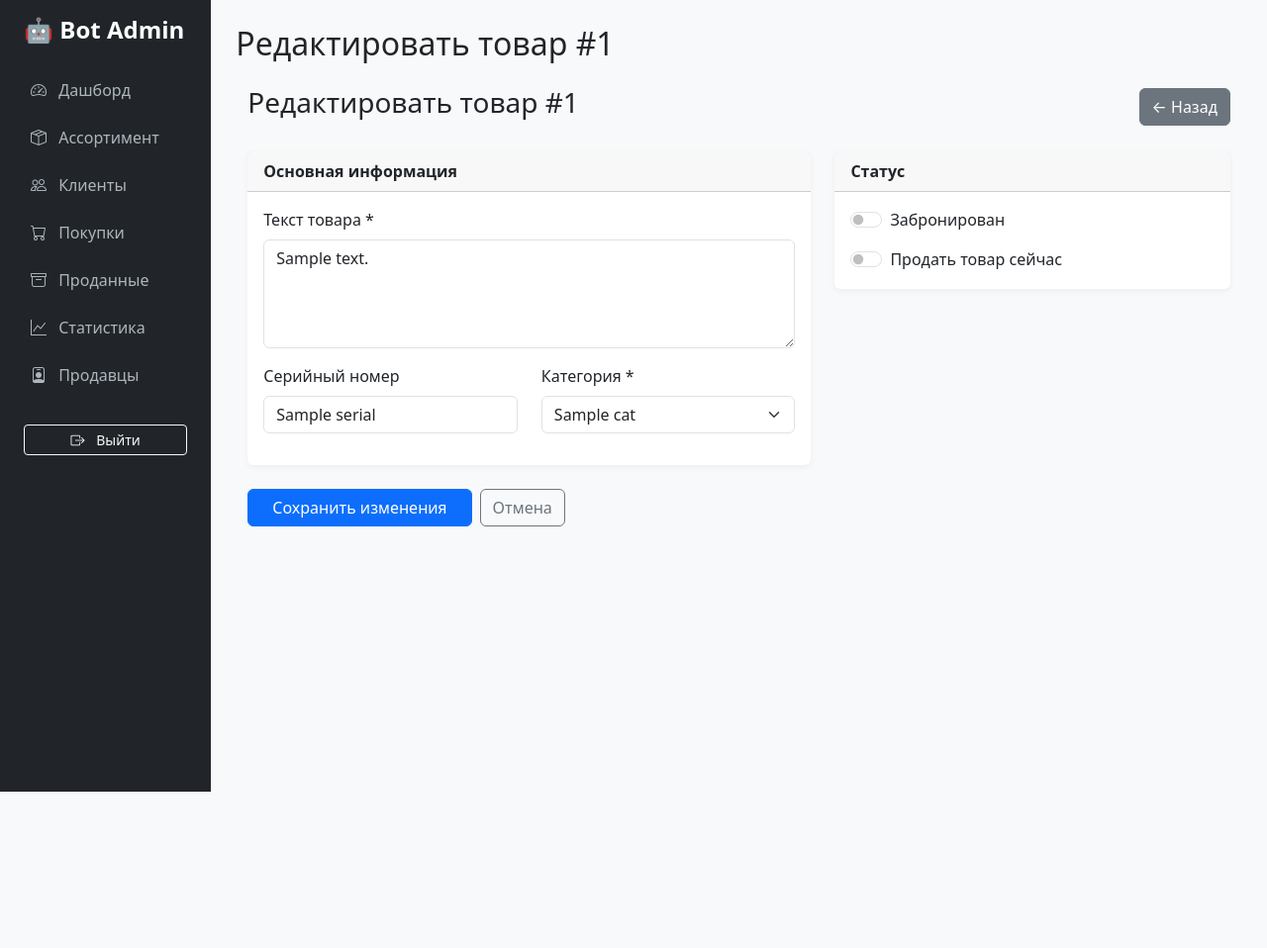
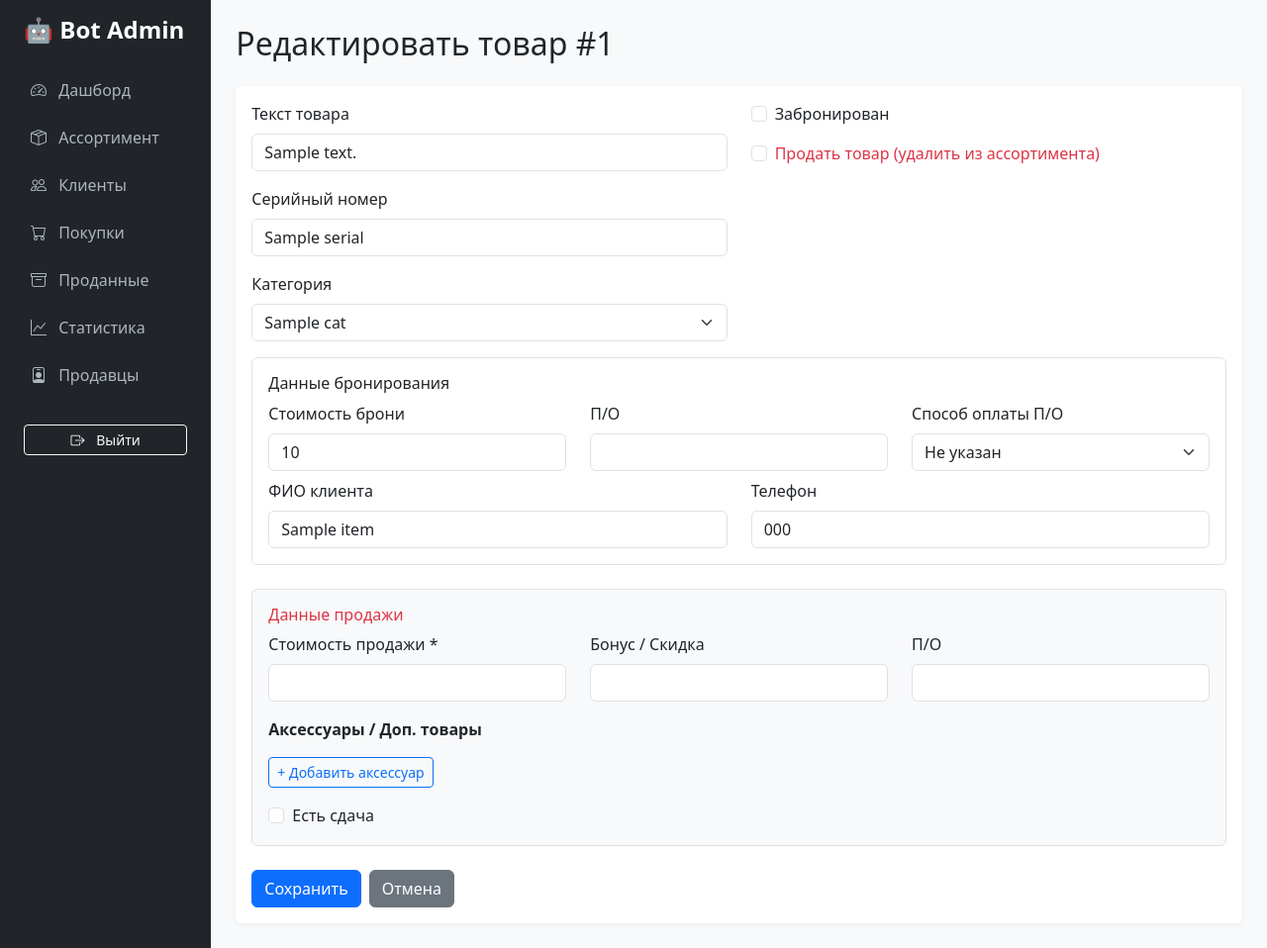
Before and after one commit to NextApple-Bot/telegram-bot-refactoring-27, a Python web app: template web_admin/templates/assortment_edit_item.html in a window 1280 px wide. Shown: the whole page at 99% size. Before the commit the page ends 800 px from the top, so only its background shows below. Run offline with Jinja, Linux system fonts and the light colour scheme; the template is opened without the code that fills it: most values are stand-ins (such as "Sample title", 1, 10 or a date in 2020).

Commit message:
Update assortment_edit_item.html

```diff
--- a/web_admin/templates/assortment_edit_item.html
+++ b/web_admin/templates/assortment_edit_item.html
@@ -1,35 +1,27 @@
 {% extends "base.html" %}
 
+{% block title %}Редактировать товар #{{ item.id }}{% endblock %}
 {% block page_title %}Редактировать товар #{{ item.id }}{% endblock %}
 
 {% block content %}
-<div class="container">
-    <div class="d-flex justify-content-between align-items-center mb-4">
-        <h3>Редактировать товар #{{ item.id }}</h3>
-        <a href="/admin/assortment" class="btn btn-secondary">← Назад</a>
-    </div>
-
+<div class="card">
+    <div class="card-body">
         <form method="post" action="/admin/assortment/edit/{{ item.id }}">
             <div class="row">
                 <!-- Основная информация -->
-            <div class="col-lg-7">
-                <div class="card mb-4">
-                    <div class="card-header">
-                        <strong>Основная информация</strong>
-                    </div>
-                    <div class="card-body">
+                <div class="col-md-6">
                     <div class="mb-3">
-                            <label class="form-label">Текст товара *</label>
-                            <textarea name="text" class="form-control" rows="4" required>{{ item.text }}</textarea>
+                        <label class="form-label">Текст товара</label>
+                        <input type="text" name="text" class="form-control" value="{{ item.text }}" required>
                     </div>
 
-                        <div class="row">
-                            <div class="col-md-6 mb-3">
+                    <div class="mb-3">
                         <label class="form-label">Серийный номер</label>
                         <input type="text" name="serial" class="form-control" value="{{ item.serial or '' }}">
                     </div>
-                            <div class="col-md-6 mb-3">
-                                <label class="form-label">Категория *</label>
+
+                    <div class="mb-3">
+                        <label class="form-label">Категория</label>
                         <select name="category_id" class="form-select" required>
                             {% for cat in categories %}
                             <option value="{{ cat.id }}" {% if cat.id == item.category_id %}selected{% endif %}>
@@ -39,49 +31,42 @@
                         </select>
                     </div>
                 </div>
-                    </div>
-                </div>
-            </div>
 
                 <!-- Статус -->
-            <div class="col-lg-5">
-                <div class="card mb-4">
-                    <div class="card-header">
-                        <strong>Статус</strong>
-                    </div>
-                    <div class="card-body">
-                        <div class="form-check form-switch mb-3">
+                <div class="col-md-6">
+                    <div class="mb-3">
+                        <div class="form-check">
                             <input class="form-check-input" type="checkbox" name="is_booked" id="is_booked"
                                    {% if item.is_booked %}checked{% endif %}>
                             <label class="form-check-label" for="is_booked">Забронирован</label>
                         </div>
+                    </div>
 
-                        <div class="form-check form-switch">
+                    <div class="mb-3">
+                        <div class="form-check">
                             <input class="form-check-input" type="checkbox" name="is_sold" id="is_sold">
-                            <label class="form-check-label" for="is_sold">Продать товар сейчас</label>
-                        </div>
+                            <label class="form-check-label text-danger" for="is_sold">Продать товар (удалить из ассортимента)</label>
                         </div>
                     </div>
                 </div>
             </div>
 
             <!-- Блок бронирования -->
-        <div class="card mb-4" id="bookingBlock" style="display: {% if item.is_booked %}block{% else %}none{% endif %};">
-            <div class="card-header bg-warning text-dark">
-                <strong>Данные бронирования</strong>
+            <div id="booking_section" class="border p-3 mb-4 rounded">
+                <h6>Данные бронирования</h6>
+                <div class="row">
+                    <div class="col-md-4">
+                        <label class="form-label">Стоимость брони</label>
+                        <input type="number" step="0.01" name="booking_price" class="form-control"
+                               value="{{ item.booking_price or '' }}">
                     </div>
-            <div class="card-body">
-                <div class="row">
-                    <div class="col-md-4 mb-3">
-                        <label class="form-label">Стоимость *</label>
-                        <input type="number" step="0.01" name="booking_price" class="form-control" value="{{ item.booking_price or '' }}">
+                    <div class="col-md-4">
+                        <label class="form-label">П/О</label>
+                        <input type="number" step="0.01" name="booking_prepayment" class="form-control"
+                               value="{{ item.booking_prepayment or '' }}">
                     </div>
-                    <div class="col-md-4 mb-3">
-                        <label class="form-label">Предоплата</label>
-                        <input type="number" step="0.01" name="booking_prepayment" class="form-control" value="{{ item.booking_prepayment or '' }}">
-                    </div>
-                    <div class="col-md-4 mb-3">
-                        <label class="form-label">Способ оплаты</label>
+                    <div class="col-md-4">
+                        <label class="form-label">Способ оплаты П/О</label>
                         <select name="booking_payment_type" class="form-select">
                             <option value="">Не указан</option>
                             <option value="cash" {% if item.booking_payment_type == 'cash' %}selected{% endif %}>Наличные</option>
@@ -92,75 +77,111 @@
                     </div>
                 </div>
 
-                <div class="row">
-                    <div class="col-md-6 mb-3">
-                        <label class="form-label">ФИО</label>
-                        <input type="text" name="booking_full_name" class="form-control" value="{{ item.booking_full_name or '' }}">
+                <div class="row mt-2">
+                    <div class="col-md-6">
+                        <label class="form-label">ФИО клиента</label>
+                        <input type="text" name="booking_full_name" class="form-control"
+                               value="{{ item.booking_full_name or '' }}">
                     </div>
-                    <div class="col-md-6 mb-3">
+                    <div class="col-md-6">
                         <label class="form-label">Телефон</label>
-                        <input type="text" name="booking_phone" class="form-control" value="{{ item.booking_phone or '' }}">
-                    </div>
+                        <input type="text" name="booking_phone" class="form-control"
+                               value="{{ item.booking_phone or '' }}">
                     </div>
                 </div>
             </div>
 
             <!-- Блок продажи -->
-        <div class="card mb-4" id="saleBlock" style="display: none;">
-            <div class="card-header bg-success text-white">
-                <strong>Продажа товара</strong>
-            </div>
-            <div class="card-body">
+            <div id="sale_section" class="border p-3 mb-4 rounded bg-light">
+                <h6 class="text-danger">Данные продажи</h6>
+
                 <div class="row">
-                    <div class="col-md-4 mb-3">
-                        <label class="form-label">Стоимость *</label>
+                    <div class="col-md-4">
+                        <label class="form-label">Стоимость продажи *</label>
                         <input type="number" step="0.01" name="sale_price" class="form-control">
                     </div>
-                    <div class="col-md-4 mb-3">
-                        <label class="form-label">Сумма оплаты</label>
-                        <input type="number" step="0.01" name="sale_payment_amount" class="form-control">
+                    <div class="col-md-4">
+                        <label class="form-label">Бонус / Скидка</label>
+                        <input type="number" step="0.01" name="sale_bonus" class="form-control">
                     </div>
-                    <div class="col-md-4 mb-3">
-                        <label class="form-label">Способ оплаты</label>
-                        <select name="sale_payment_type" class="form-select">
-                            <option value="cash">Наличные</option>
-                            <option value="terminal">Терминал</option>
-                            <option value="qr">QR-код</option>
-                            <option value="transfer">Перевод</option>
-                            <option value="invoice">По счёту</option>
-                            <option value="installment">Рассрочка</option>
-                            <option value="paid">Оплачен</option>
+                    <div class="col-md-4">
+                        <label class="form-label">П/О</label>
+                        <input type="number" step="0.01" name="sale_prepayment" class="form-control">
+                    </div>
+                </div>
+
+                <!-- Аксессуары -->
+                <div class="mt-3">
+                    <label class="form-label"><strong>Аксессуары / Доп. товары</strong></label>
+                    <div id="accessories_container"></div>
+                    <button type="button" class="btn btn-sm btn-outline-primary mt-2" onclick="addAccessory()">
+                        + Добавить аксессуар
+                    </button>
+                </div>
+
+                <!-- Сдача -->
+                <div class="row mt-3">
+                    <div class="col-md-4">
+                        <div class="form-check">
+                            <input class="form-check-input" type="checkbox" id="has_change" onchange="toggleChangeFields()">
+                            <label class="form-check-label" for="has_change">Есть сдача</label>
+                        </div>
+                    </div>
+                    <div class="col-md-4" id="change_amount_block" style="display: none;">
+                        <input type="number" step="0.01" name="sale_change" class="form-control" placeholder="Сумма сдачи">
+                    </div>
+                    <div class="col-md-4" id="change_type_block" style="display: none;">
+                        <select name="sale_change_type" class="form-select">
+                            <option value="cash">Наличными</option>
+                            <option value="transfer">Переводом</option>
                         </select>
-                    </div>
                     </div>
                 </div>
             </div>
 
             <div class="d-flex gap-2">
-            <button type="submit" class="btn btn-primary px-4">Сохранить изменения</button>
-            <a href="/admin/assortment" class="btn btn-outline-secondary">Отмена</a>
+                <button type="submit" class="btn btn-primary">Сохранить</button>
+                <a href="/admin/assortment" class="btn btn-secondary">Отмена</a>
             </div>
         </form>
     </div>
+</div>
 
 <script>
-// Показываем/скрываем блоки брони и продажи
-const isBooked = document.getElementById('is_booked');
-const isSold = document.getElementById('is_sold');
-const bookingBlock = document.getElementById('bookingBlock');
-const saleBlock = document.getElementById('saleBlock');
-
-function toggleBlocks() {
-    bookingBlock.style.display = isBooked.checked ? 'block' : 'none';
-    saleBlock.style.display = isSold.checked ? 'block' : 'none';
+function addAccessory() {
+    const container = document.getElementById('accessories_container');
+    const div = document.createElement('div');
+    div.className = 'row mb-2 accessory-row';
+    div.innerHTML = `
+        <div class="col-md-4">
+            <input type="text" name="accessory_name" class="form-control" placeholder="Название">
+        </div>
+        <div class="col-md-3">
+            <input type="text" name="accessory_serial" class="form-control" placeholder="Серийный">
+        </div>
+        <div class="col-md-2">
+            <input type="number" step="0.01" name="accessory_price" class="form-control" placeholder="Цена">
+        </div>
+        <div class="col-md-2">
+            <select name="accessory_payment_type" class="form-select">
+                <option value="">Способ оплаты</option>
+                <option value="cash">Наличные</option>
+                <option value="terminal">Терминал</option>
+                <option value="qr">QR</option>
+                <option value="transfer">Перевод</option>
+            </select>
+        </div>
+        <div class="col-md-1">
+            <button type="button" class="btn btn-sm btn-danger" onclick="this.closest('.accessory-row').remove()">×</button>
+        </div>
+    `;
+    container.appendChild(div);
 }
 
-isBooked.addEventListener('change', toggleBlocks);
-isSold.addEventListener('change', toggleBlocks);
-
-// Инициализация при загрузке страницы
-window.onload = function() {
-    toggleBlocks();
+function toggleChangeFields() {
+    const checked = document.getElementById('has_change').checked;
+    document.getElementById('change_amount_block').style.display = checked ? 'block' : 'none';
+    document.getElementById('change_type_block').style.display = checked ? 'block' : 'none';
 }
 </script>
 {% endblock %}
```
Lines whose indentation alone changed are shown as unchanged.
